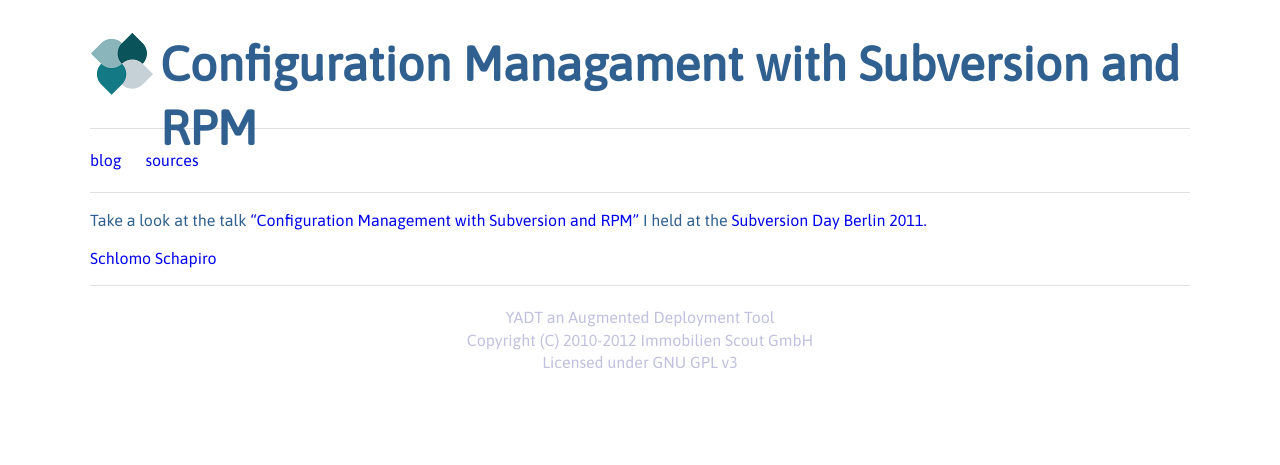
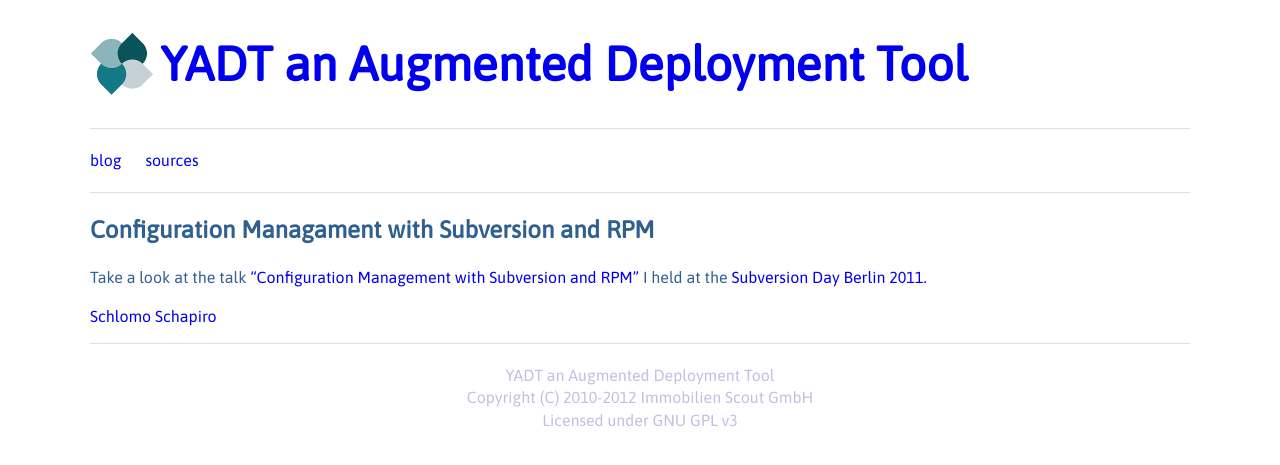
Before and after one commit to yadt/yadt.github.com, a Jekyll site: the page built from _posts/2011-05-19-configuration-management.md, in a window 1280 px wide. Shown: the top 465 px of the page. Built offline with Jekyll 4.4.1, drawn with Linux system fonts in a browser that asks for light colours; nearby versions of some CDN libraries.

Commit message:
using a separate template for posts

```diff
--- /dev/null
+++ b/_layouts/post.html
@@ -0,0 +1,44 @@
+<!doctype html>
+<html>
+	<head>
+		<meta charset="utf-8">
+		<meta http-equiv="X-UA-Compatible" content="IE=edge,chrome=1">
+
+		<title>{{ page.title }}</title>
+		<meta name="description" content="YADT is a next generation data center deployment and system management tool.">
+		<meta name="viewport" content="width=device-width">
+		<link href="http://fonts.googleapis.com/css?family=Asap" rel="stylesheet" type="text/css">
+		<link rel="stylesheet" href="/css/main.css">
+		<script src="/js/vendor/modernizr-2.6.1.min.js"></script>
+	</head>
+	<body>
+		<header>
+			<a href="/">
+				<h1>YADT an Augmented Deployment Tool</h1>
+			</a>
+			<nav>
+				<!--a href="/getting-started.html">getting started</a-->
+				<a href="/blog.html">blog</a>
+				<!--a href="/documentation.html">documentation</a-->
+				<a href="https://github.com/yadt">sources</a>
+				<!--a href="/downloads.html">downloads</a-->
+			</nav>
+		</header>
+
+		<div id="main">
+			<h2>{{ page.title }}</h2>
+			{{ content }}
+		</div>
+
+		<footer>
+			YADT an Augmented Deployment Tool<br>
+			Copyright (C) 2010-2012 Immobilien Scout GmbH<br>
+			Licensed under GNU GPL v3
+		</footer>
+
+		<script src="//ajax.googleapis.com/ajax/libs/jquery/1.7.2/jquery.min.js"></script>
+		<script>
+			window.jQuery || document.write('<script src="js/vendor/jquery-1.7.2.min.js"><\/script>')
+		</script>
+	</body>
+</html>
```
Also changed, not shown: _posts/2011-05-19-configuration-management.md (+1 -1 lines).
